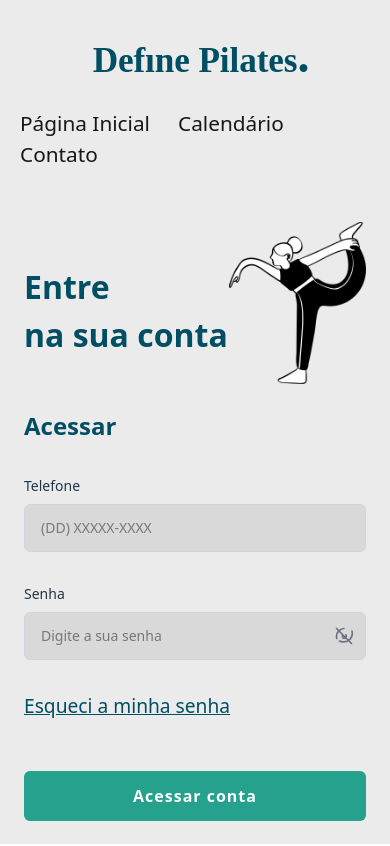
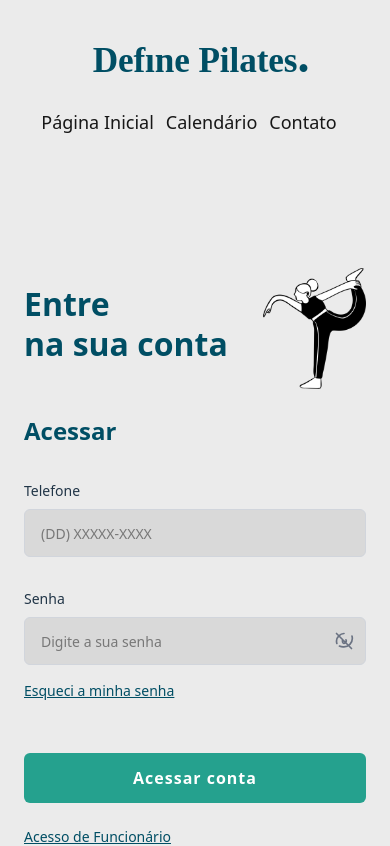
Before and after one commit to LuisTakeo/FATEC-PI-2025-3-SEMESTRE-DEFINE-PILATES, a React (Vite) app in the folder pi-react/: page /login/aluno in a window 390 px wide. Shown: the top 846 px of the page. Built offline with nearby package versions, Linux system fonts and the light colour scheme.

Commit message:
Ajuste login, header e botao

```diff
--- a/pi-react/src/components/Header/index.tsx
+++ b/pi-react/src/components/Header/index.tsx
@@ -1,3 +1,4 @@
+// Header.js - VERSÃO FINAL (Mobile First)
 import "../../index.css";
 import "./stylesHeader.css";
 "use client";
@@ -18,27 +19,29 @@ function Header() {
     const permissao: boolean = !paginasSemBotao.includes(location.pathname);
 
     return (
-        <header className="text-black-600 body-font bg-transparent">
+        <header className="text-black-600 body-font bg-[var(--background)]">
             <div className="container mx-auto flex flex-wrap p-5 flex-col md:flex-row items-center">
 
                 <nav className="flex lg:w-2/5 flex-wrap items-center text-base md:ml-auto">
+
+
                     <Link
                         to="/"
-                        className="mr-7 text-[var(--foreground)] hover:text-[var(--destaque)] text-[1.3rem]"
+                        className="mr-3 md:mr-7 text-[var(--foreground)] hover:text-[var(--destaque)] text-lg md:text-[1.3rem]"
                     >
                         Página Inicial
                     </Link>
 
                     <Link
                         to="/"
-                        className="mr-7 text-[var(--foreground)] hover:text-[var(--destaque)] text-[1.3rem]"
+                        className="mr-3 md:mr-7 text-[var(--foreground)] hover:text-[var(--destaque)] text-lg md:text-[1.3rem]"
                     >
                         Calendário
                     </Link>
 
                     <Link
                         to="/"
-                        className="mr-7 text-[var(--foreground)] hover:text-[var(--destaque)] text-[1.3rem]"
+                        className="mr-3 md:mr-7 text-[var(--foreground)] hover:text-[var(--destaque)] text-lg md:text-[1.3rem]"
                     >
                         Contato
                     </Link>
--- a/pi-react/src/index.css
+++ b/pi-react/src/index.css
@@ -27,7 +27,6 @@ body {
   background-color: var(--background);
 }
 
-
 .bg-azul-important {
   background-color: var(--azul-segundario) !important;
 }
@@ -37,8 +36,4 @@ body {
     color: #213547;
     background-color: #ffffff;
   }
-  a:hover {
-    color: #747bff;
-  }
-
 }
--- a/pi-react/src/pages/Login/Login/page.tsx
+++ b/pi-react/src/pages/Login/Login/page.tsx
@@ -1,3 +1,4 @@
+
 "use client";
 import { useState } from "react";
 import Estilizacoes from "../../../model/Estilizacoes";
@@ -11,35 +12,28 @@ export default function LoginPage() {
   const [erroSenha, setErroSenha] = useState("");
 
   const handleLogin = () => {
-    let valido = true;
-
-    const digits = telefone.replace(/\D/g, "");
-    if (digits.length !== 11) {
-      setErroTelefone("Telefone inválido");
-      valido = false;
-    } else setErroTelefone("");
-
-    if (senha.trim() === "") {
-      setErroSenha("Senha não pode ser vazia");
-      valido = false;
-    } else setErroSenha("");
-
-    if (valido) {
-      console.log("Login válido!", { telefone, senha });
-    }
   };
 
+
   return (
-    <main className="flex flex-col justify-center items-center px-6 py-4 mt-8">
-      <section className="flex w-full max-w-sm justify-between items-center mb-6">
-        <h2 className={Estilizacoes.titulo_principal}>
+    <main className="flex flex-col justify-start items-center px-6 pt-32 pb-10 flex-grow bg-[var(--background)]">
+
+      <section className="w-full max-w-sm flex flex-col items-center">
+
+        <div className="flex w-full justify-between items-start mb-6">
+          <h2 className={`${Estilizacoes.titulo_principal} text-2xl leading-tight`}>
             Entre <br /> na sua conta
           </h2>
-        <img src="/pilates.png" alt="Pilates Illustration" className="w-[40%] object-contain -mt-4" />
-      </section>
+          <img
+            src="/pilates.png"
+            alt="Pilates Illustration"
+            className="w-[30%] object-contain -mt-4"
+          />
+        </div>
 
-      <section className="w-full max-w-sm flex flex-col gap-8">
-        <p className={Estilizacoes.segundo_titulo_principal}>Acessar</p>
+        <div className="w-full flex flex-col gap-8">
+
+            <p className={`${Estilizacoes.segundo_titulo_principal} w-full text-left`}>Acessar</p>
 
             <div className="flex flex-col gap-8">
                 <Input
@@ -53,35 +47,43 @@ export default function LoginPage() {
                     erro={erroTelefone}
                     telefone={true}
                 />
+            </div>
 
+
+            <div className="mb-0">
                 <Input
                     id="senha-login"
                     label="Senha"
                     value={senha}
                     onChange={setSenha}
-            type="text"
+                    type="password"
                     placeholder="Digite a sua senha"
                     size="w-full"
                     erro={erroSenha}
                     mostrarSenhaToggle={true}
                 />
+            </div>
+
 
             <a
                 href="/recuperarsenha/dados"
-            className="text-[var(--destaque)] text-[1.2rem] font-inter text-sm underline"
+                className="text-[var(--destaque)] text-sm underline self-start -mt-4"
             >
                 Esqueci a minha senha
             </a>
-        </div>
 
-        <div className="flex flex-col gap-8">
+
+            <div className="flex flex-col gap-1 mt-0">
                 <Botao texto="Acessar conta" type="button" onClick={handleLogin} />
+
                 <a
                     href="/login/funcionario"
-            className="text-[var(--destaque)] text-[1.2rem] font-inter text-sm underline"
+                    className="text-[var(--destaque)] text-sm underline self-start"
                 >
                     Acesso de Funcionário
                 </a>
+            </div>
+
         </div>
       </section>
     </main>
--- a/pi-react/src/pages/RecuperarSenha/RecebimentoCodigo_2.tsx
+++ b/pi-react/src/pages/RecuperarSenha/RecebimentoCodigo_2.tsx
@@ -6,7 +6,7 @@ import Estilizacoes from "../../model/Estilizacoes"
 export default function RecebimentoCodigo(){
 
     const [codigo, setCodigo] = useState("")
-
+    const [contador, setContador] = useState(30)
     return(
         <>
         <main className="w-full h-150 flex">
@@ -40,7 +40,7 @@ export default function RecebimentoCodigo(){
                     <br />
                     Retorne à tela anterior e reescreva seu telefone e clique em solicitar
                     código novamente em{" "}
-                    <span className="text-[var(--destaque)] font-semibold">30</span>
+                    <span className="text-[var(--destaque)] font-semibold">{contador}</span>
                     <span className="text-[var(--destaque)] font-semibold"> segundos</span>
                 </p>
             </section>
```
Lines whose indentation alone changed are shown as unchanged.
